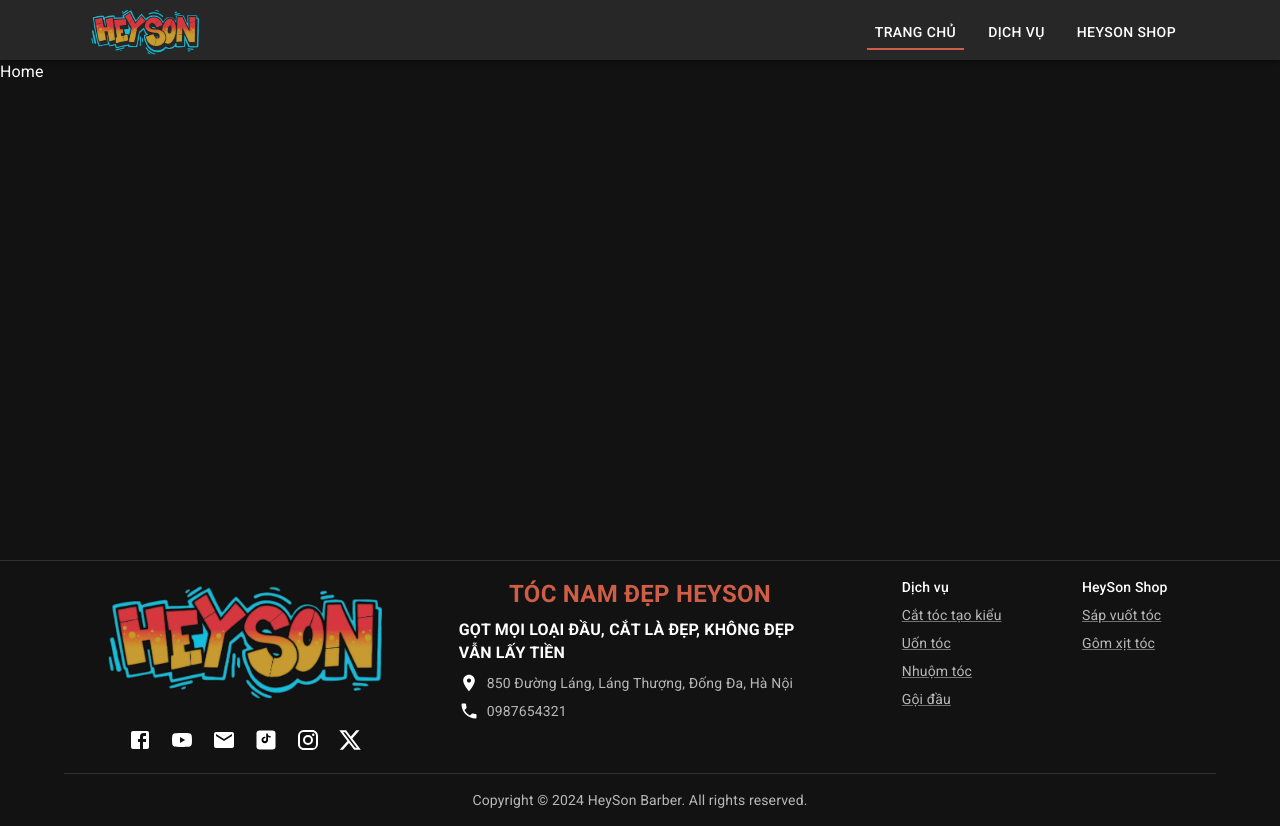
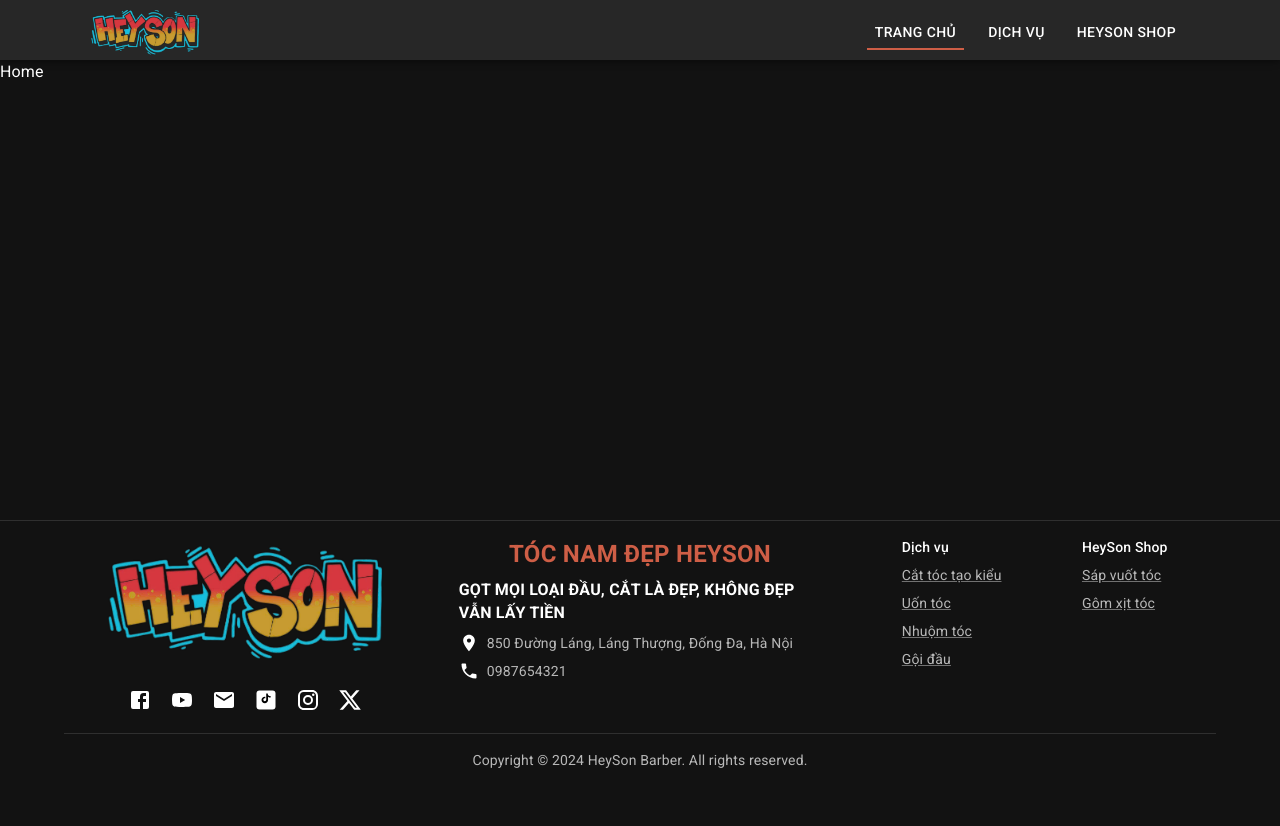
Before and after one commit to tranhayem/heyson-barber-fe-react, a React (Vite) app: page / in a window 1280 px wide. After the commit the page ends 800 px from the top, so only its background shows below. Built offline with nearby package versions, Linux system fonts and the light colour scheme.

Commit message:
style: adjust footer height from 240px to 280px for improved appearance

```diff
--- a/src/theme.js
+++ b/src/theme.js
@@ -1,7 +1,7 @@
 import { extendTheme } from "@mui/material/styles";
 
 const APP_BAR_HEIGHT = "60px";
-const FOOTER_HEIGHT = "240px";
+const FOOTER_HEIGHT = "280px";
 const MAIN_HEIGHT = `calc(100vh - ${APP_BAR_HEIGHT} - ${FOOTER_HEIGHT})`;
 
 const theme = extendTheme({
```
